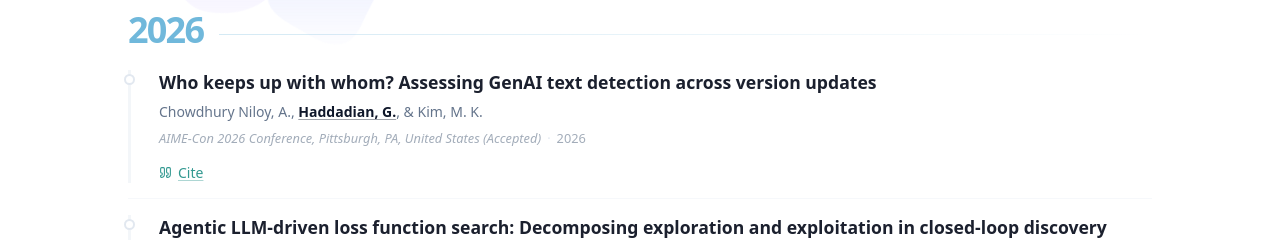
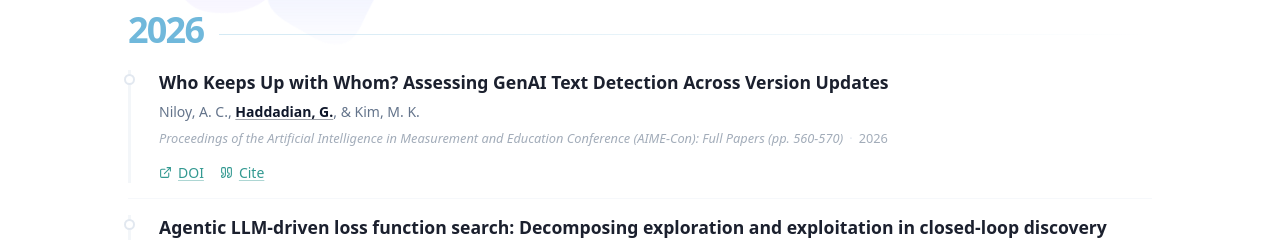
Before and after one commit to Golnoushhaddadian/golnoushhaddadian.github.io, a React (Vite) app: page /research in a window 1280 px wide. Shown: the part 203-443 px from the top of the page. Built offline with nearby package versions, Linux system fonts and the light colour scheme; no server answers.

Commit message:
Update AIME-Con 2026 citation on Research page
Updated the title, authors, venue, and APA citation for a journal publication entry in Research.tsx.

```diff
--- a/src/pages/Research.tsx
+++ b/src/pages/Research.tsx
@@ -23,11 +23,12 @@ type Publication = {
 
 const journalPublications: Publication[] = [
   {
-    title: "Who keeps up with whom? Assessing GenAI text detection across version updates",
-    authors: "Chowdhury Niloy, A., Haddadian, G., & Kim, M. K.",
-    venue: "AIME-Con 2026 Conference, Pittsburgh, PA, United States (Accepted)",
+    title: "Who Keeps Up with Whom? Assessing GenAI Text Detection Across Version Updates",
+    authors: "Niloy, A. C., Haddadian, G., & Kim, M. K.",
+    venue: "Proceedings of the Artificial Intelligence in Measurement and Education Conference (AIME-Con): Full Papers (pp. 560-570)",
     year: 2026,
-    apa: "Chowdhury Niloy, A., Haddadian, G., & Kim, M. K. (Accepted). Who keeps up with whom? Assessing GenAI text detection across version updates. Paper accepted for presentation at the AIME-Con 2026 Conference, Pittsburgh, PA, United States.",
+    doi: "https://aclanthology.org/2026.aimecon-main.63.pdf",
+    apa: "Niloy, A. C., Haddadian, G., & Kim, M. K. (2026, October). Who Keeps Up with Whom? Assessing GenAI Text Detection Across Version Updates. In Proceedings of the Artificial Intelligence in Measurement and Education Conference (AIME-Con): Full Papers (pp. 560-570). https://aclanthology.org/2026.aimecon-main.63.pdf",
   },
   {
     title: "Agentic LLM-driven loss function search: Decomposing exploration and exploitation in closed-loop discovery",
```
